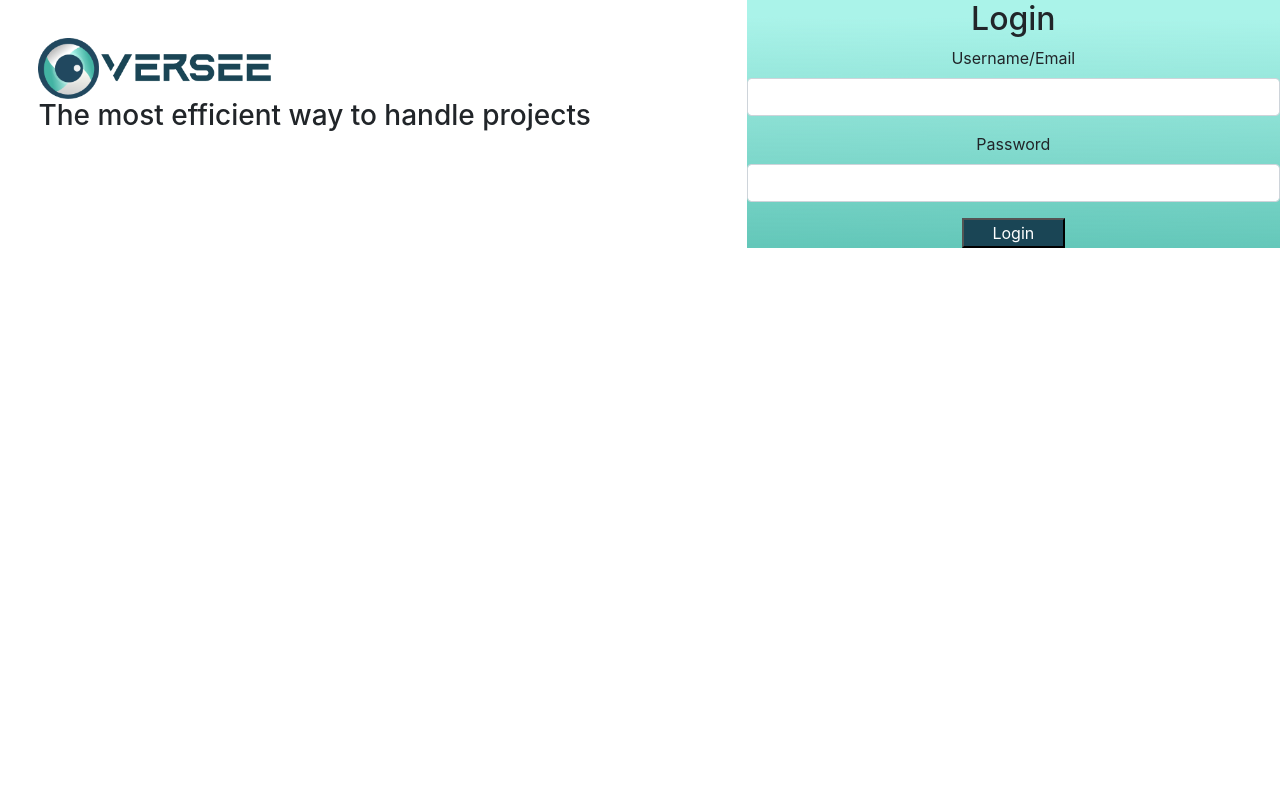
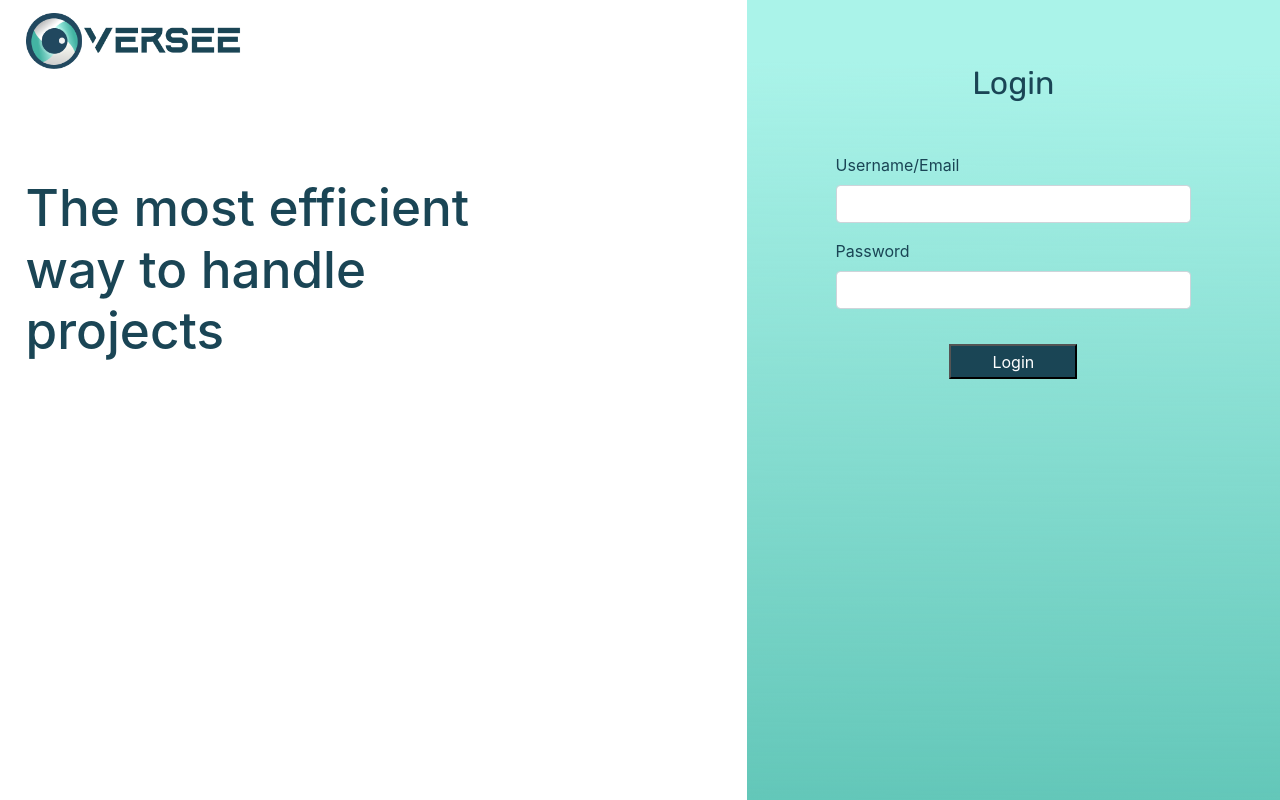
Before and after one commit to aakooo/nutriment, a React (Create React App) app in the folder frontend/: page / in a window 1280 px wide. Built offline with nearby package versions, Linux system fonts and the light colour scheme.

Commit message:
Added homepage ui

```diff
--- a/frontend/public/index.html
+++ b/frontend/public/index.html
@@ -5,6 +5,10 @@
     <link rel="icon" href="%PUBLIC_URL%/favicon.ico" />
     <link rel="stylesheet" href="https://maxcdn.bootstrapcdn.com/bootstrap/4.3.1/css/bootstrap.min.css"
       integrity="sha384-ggOyR0iXCbMQv3Xipma34MD+dH/1fQ784/j6cY/iJTQUOhcWr7x9JvoRxT2MZw1T" crossorigin="anonymous" />
+
+    <link rel="preconnect" href="https://fonts.gstatic.com">
+    <link href="https://fonts.googleapis.com/css2?family=Noto+Sans&family=Rubik&display=swap" rel="stylesheet">
+
     <meta name="viewport" content="width=device-width, initial-scale=1" />
     <meta name="theme-color" content="#000000" />
     <meta
--- a/frontend/src/components/Home.js
+++ b/frontend/src/components/Home.js
@@ -8,12 +8,12 @@ const noPadding = { padding: 0 }
 const Home = () => {
 
     return (
-        <Row>
-            <Col xs="12" lg="7" style={noPadding}>
+        <Row style={{ minHeight: '100vh' }}>
+            <Col xs="12" lg="7" md="6" style={noPadding}>
                 <Overview />
             </Col>
 
-            <Col xs="12" lg="5" style={noPadding}>
+            <Col xs="12" lg="5" md="6" style={noPadding}>
                 <LoginForm />
             </Col>
         </Row>
--- a/frontend/src/components/auth/LoginForm.js
+++ b/frontend/src/components/auth/LoginForm.js
@@ -1,16 +1,40 @@
 import React from 'react'
 import { Form } from 'react-bootstrap'
-import { Button, bgGradient } from '../styled'
+import { Button, bgGradient, mediaQuery, ButtonHolder } from '../styled'
+import styled from 'styled-components'
+
+const H2 = styled.h2`
+    font-family: 'Rubik', sans-serif;
+    font-size: 2.5vw;
+    margin: 10%;
+    text-align: center;
+
+    ${mediaQuery} {
+        font-size: 7vw;
+    }`
+
+const Div = styled.div`
+    background: ${bgGradient};
+    height: 100%;
+    padding: 1vw`
+
+const labelStyle = {
+    textAlign: 'left',
+    fontSize: '1em',
+}
 
 const LoginForm = () => {
 
     return (
-        <div style={{ background: bgGradient, textAlign: 'center', height: '100%' }}>
-            <h2>Login</h2>
+        <Div>
+            <H2>Login</H2>
 
-            <Form>
+            <Form style={{
+                width: '70%',
+                margin: 'auto',
+            }}>
                 <Form.Group>
-                    <Form.Label>Username/Email</Form.Label>
+                    <Form.Label style={labelStyle}>Username/Email</Form.Label>
 
                     <Form.Control
                         type="text"
@@ -18,18 +42,22 @@ const LoginForm = () => {
                 </Form.Group>
 
                 <Form.Group>
-                    <Form.Label>Password</Form.Label>
+                    <Form.Label style={labelStyle}>Password</Form.Label>
 
                     <Form.Control
                         type="password"
                         name="username" />
                 </Form.Group>
 
-                <Button type="submit">
-                    Login
-                </Button>
+                <ButtonHolder style={{
+                    marginTop: '10%',
+                }}>
+                    <Button type="submit">
+                        Login
+                    </Button>
+                </ButtonHolder>
             </Form>
-        </div>
+        </Div>
     )
 }
 
--- a/frontend/src/components/auth/Overview.js
+++ b/frontend/src/components/auth/Overview.js
@@ -1,17 +1,41 @@
 import React from 'react'
 import logo from '../../img/oversee-logo.png'
+import styled from 'styled-components'
+import { mediaQuery } from '../styled'
+
+const H3 = styled.h3`
+    font-size: 4vw;
+    width: 70%;
+    margin-top: 5%;
+
+    ${mediaQuery} {
+        font-size: 8vw;
+        margin: auto;
+        margin-top: 20%;
+        margin-bottom: 30%;
+        width: 90%;
+        text-align: center;
+    }`
 
 const Overview = () => {
 
 
     return (
-        <div style={{padding: '3vw'}}>
+        <div
+            style={{
+                paddingTop: '1vw',
+                paddingLeft: '2vw',
+            }}>
             <img
                 src={logo}
                 alt=""
-                style = {{width: '35%', minWidth: '150px'}} />
+                style = {{
+                    width: '30%',
+                    minWidth: '150px',
+                    marginBottom: '10%',
+                }} />
 
-            <h3>The most efficient way to handle projects</h3>
+            <H3>The most efficient way to handle projects</H3>
         </div>
     )
 }
--- a/frontend/src/components/styled.js
+++ b/frontend/src/components/styled.js
@@ -1,4 +1,6 @@
 import styled from "styled-components"
+
+export const mediaQuery = '@media only screen and (max-width: 843px)'
 
 export const themeBlue = '#1A4555'
 export const themeGreen = '#A6E1D9'
@@ -6,9 +8,12 @@ export const bgGradient = 'linear-gradient(180.38deg, #AAF3E9 8.05%, rgba(255, 2
 
 export const Button = styled.button`
     font-size: 1em;
-    width: 8vw;
-    min-width: 100px;
-    height: 2.3vw;
-    min-height: 30px;
+    width: 10vw;
+    min-width: 120px;
+    height: 2.7vw;
+    min-height: 35px;
     background-color: ${themeBlue};
     color: white;`
+
+export const ButtonHolder = styled.div`
+    text-align: center;`
--- a/frontend/src/index.css
+++ b/frontend/src/index.css
@@ -1,8 +1,15 @@
+:root {
+  --themeBlue: #1A4555;
+  --themegreen: #A6E1D9;
+  --bggradient:linear-gradient(180.38deg, #AAF3E9 8.05%, rgba(255, 255, 255, 0) 141.25%), #43B3A3;
+}
+
 body {
   margin: 0;
-  font-family: -apple-system, BlinkMacSystemFont, 'Segoe UI', 'Roboto', 'Oxygen',
+  font-family: -apple-system, BlinkMacSystemFont, 'Noto Sans', 'Segoe UI', 'Roboto', 'Oxygen',
     'Ubuntu', 'Cantarell', 'Fira Sans', 'Droid Sans', 'Helvetica Neue',
     sans-serif;
+    color: var(--themeBlue);
   -webkit-font-smoothing: antialiased;
   -moz-osx-font-smoothing: grayscale;
 }
```
